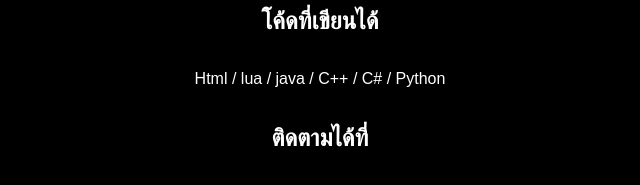
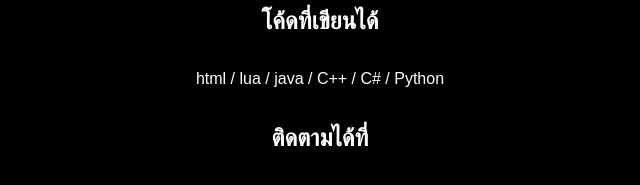
Before and after one commit to PHE-ON-TOP/PHE-Detail, a plain HTML site: page index.html in a window 1280 px wide. Shown: the part 321-506 px from the top of the page, 320-960 px from the left. Drawn offline with Linux system fonts and the light colour scheme.

Commit message:
index.html

```diff
--- a/index.html
+++ b/index.html
@@ -44,7 +44,7 @@
     <p>Developer / Sylraz X / Sylua Z</p>
 
     <h2>โค้ดที่เขียนได้</h2>
-    <p>Html / lua / java / C++ / C# / Python</p>
+    <p>html / lua / java / C++ / C# / Python</p>
 
     <h2>ติดตามได้ที่</h2>
     <ul>
```
